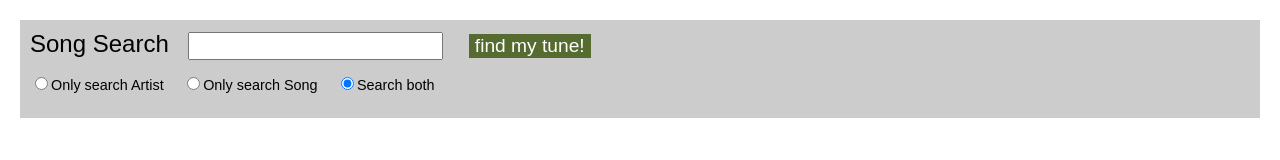
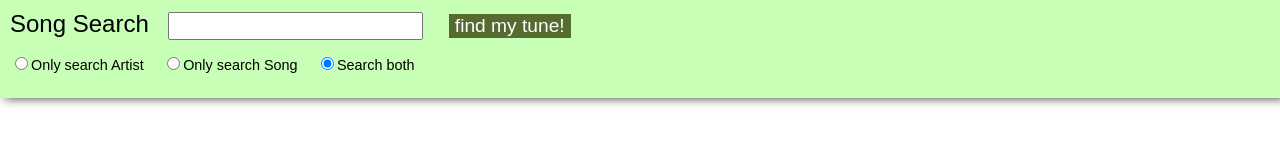
Before and after one commit to codepo8/songsearch, a plain HTML site: page index.html in a window 1280 px wide. Drawn offline with Linux system fonts and the light colour scheme.

Commit message:
fixed header

```diff
--- a/index.html
+++ b/index.html
@@ -7,7 +7,7 @@
   <link rel="stylesheet" type="text/css" href="songsearch.css">
 </head>
 <body>
-<div id="load">Loading song data (4MB), please wait…</div>
+<div id="load">Loading song data (3.5MB), please wait…</div>
 <form>
     <label>Song Search<input id="s" required></label>
     <input type="submit" value="find my tune!">
--- a/songsearch.css
+++ b/songsearch.css
@@ -21,8 +21,14 @@ body {
   display: block;
 }
 form {
-  background: #ccc;
+  position: fixed;
+  z-index: 2;
+  top: 0;
+  left: 0;
+  width: calc(100% - 20px);
+  background: #c7ffb6;
   padding: 10px;
+  box-shadow: 5px 0 10px #333;
   margin-bottom: 10px;
 }
 tr {
@@ -49,6 +55,7 @@ table {
   border: none;
   width: 100%;
   font-size: 70%;
+  margin-top: 15vh;
   border-collapse: collapse;
 }
 td, th {
--- a/songsearch.js
+++ b/songsearch.js
@@ -1,4 +1,7 @@
+(function(){
+
 var songs;
+
 function init(dataset) {
     document.body.classList.add('loaded');
     document.querySelector('#load').innerHTML = 'Searching please wait…';
@@ -88,3 +91,5 @@ function ajaxfetch(url){
   request.send(null);
 }
 var data = ajaxfetch('songs.csv');
+
+})();
```
